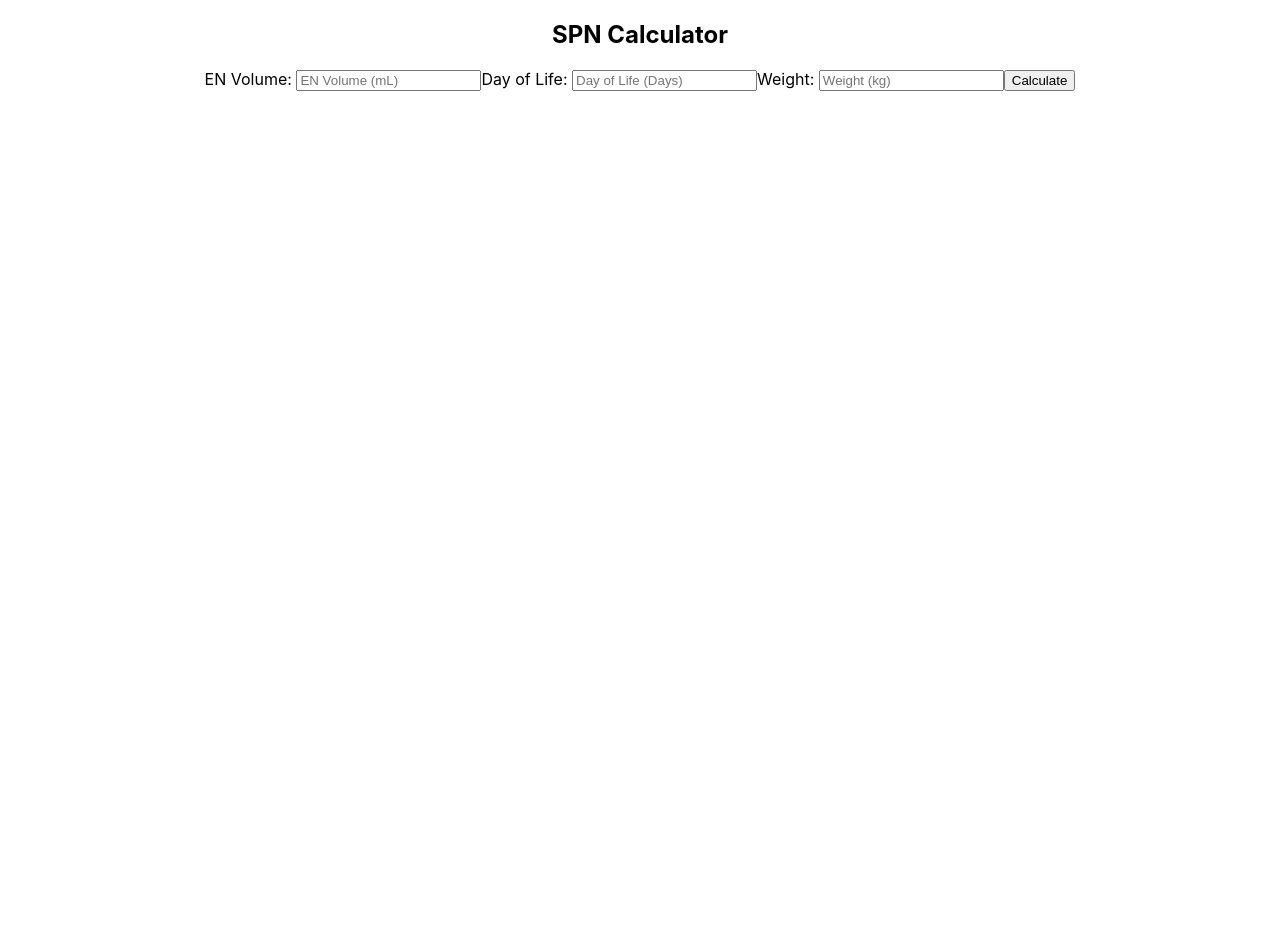
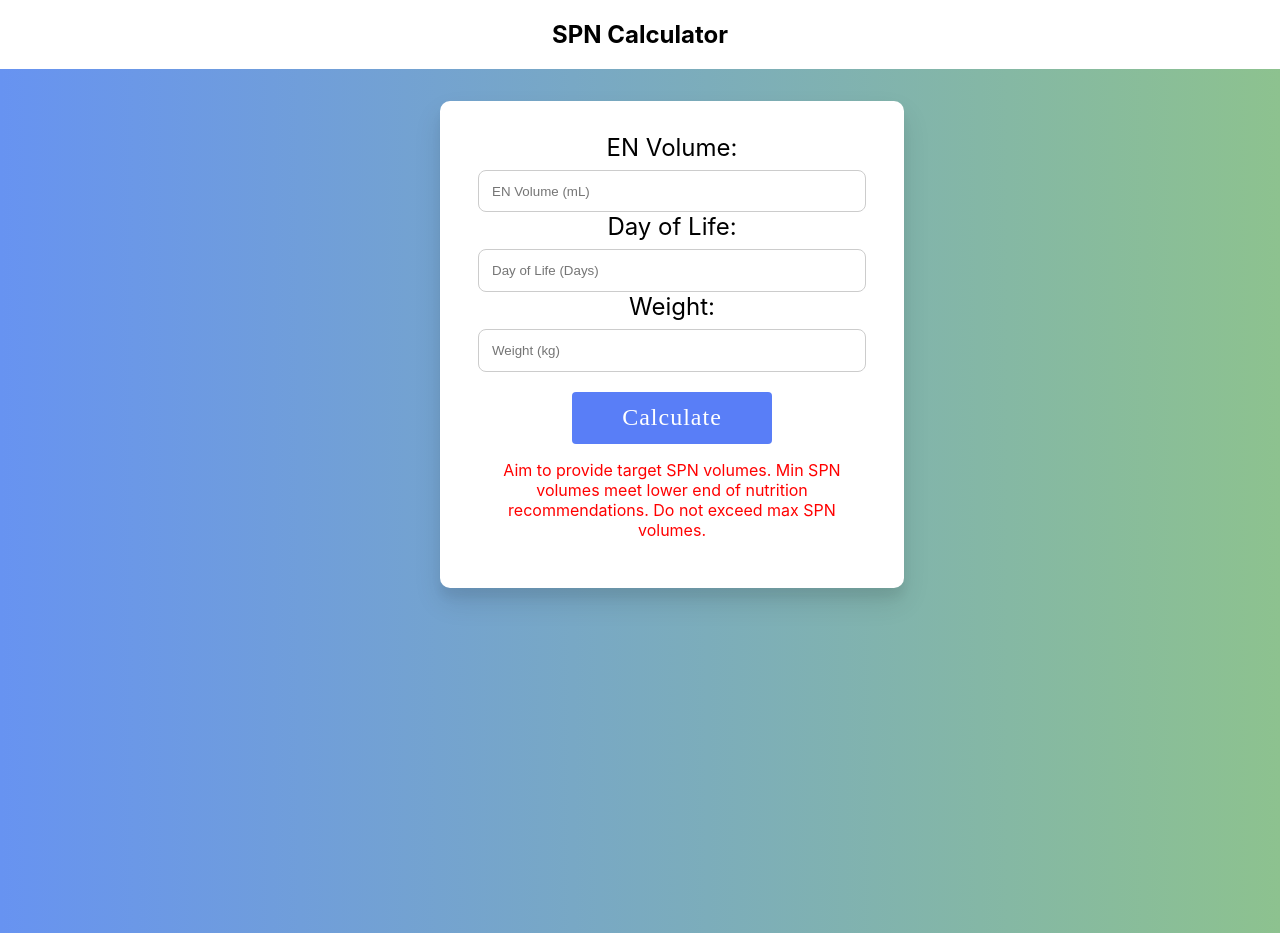
Before and after one commit to Aoibheannmangan/SwitchTest, a React (Create React App) app in the folder frontend/: page / in a window 1280 px wide. Before the commit the page ends 800 px from the top, so only its background shows below. Built offline with nearby package versions, Linux system fonts and the light colour scheme.

Commit message:
some design stuff

```diff
--- a/frontend/src/App.css
+++ b/frontend/src/App.css
@@ -36,3 +36,89 @@
     transform: rotate(360deg);
   }
 }
+
+.warning-text{
+  color: #ff0000;
+  bold: true;
+}
+
+.calculator-container {
+  display: flex;
+  justify-content: center;
+  align-items: flex-start;
+  min-height: 100vh;
+  padding: 2rem 1rem;
+  background: linear-gradient(to right, #6793f1, #8dc28f);
+}
+
+
+.form-wrapper {
+  width: 90%;
+  max-width: 400px;
+}
+
+.calculator-card {
+  background: white;
+  border-radius: 10px;
+  box-shadow: 0 14px 28px rgba(0, 0, 0, 0.1), 0 10px 10px rgba(0, 0, 0, 0.05);
+  padding: 2rem;
+  width: 100%;
+}
+
+input-group {
+  margin-bottom: 1.5rem;
+}
+
+
+.input-group label {
+  display: block;
+  margin-bottom: 0.5rem;
+  color: black;
+  font-size: 1.5rem;
+}
+
+.input-group input {
+  width: 90%;
+  padding: 0.8rem;
+  border: 1px solid #ccc;
+  border-radius: 8px;
+  transition: border-color 0.3s, box-shadow 0.3s;
+}
+
+.input-group input:focus {
+  border-color: #000000;
+  box-shadow: 0 0 0 2px rgba(74, 144, 226, 0.25);
+  outline: none;
+}
+
+
+.input-group input.error {
+  border-color: #e74c3c;
+}
+
+.calculate-button {
+  width: 50%;
+  margin-top: 20px;
+  padding: 0.8rem;
+  background-color: #597ef7;
+  border: none;
+  border-radius: 4px;
+  color: white;
+  font-size: 1.5rem;
+  font-weight: 500;
+  cursor: pointer;
+  transition: background 0.3s, transform 0.1s;
+  letter-spacing: 1px;
+  font-family: "Sansation", serif;
+  align-self: center;
+}
+
+
+.calculate-button:hover {
+  background: #3b53a3;
+}
+
+
+.calculate-button:active {
+  transform: scale(0.98);
+}
--- a/frontend/src/App.js
+++ b/frontend/src/App.js
@@ -24,7 +24,11 @@ export default function App() {
   return(
     <div className='App'>
       <h2>SPN Calculator</h2>
+      <div className="calculator-container">
+        <div className="form-wrapper">
+          <div className="calculator-card">
             <form onSubmit={handleSubmit}>
+              <div className='input-group'>
                 <label>EN Volume: </label>
                 <input
                   name="en_volume"
@@ -33,6 +37,8 @@ export default function App() {
                   onChange={handleFormChange}
                   placeholder='EN Volume (mL)'
                 />
+              </div>
+              <div className='input-group'>
                 <label>Day of Life: </label>
                 <input
                   name="dol"
@@ -41,7 +47,8 @@ export default function App() {
                   onChange={handleFormChange}
                   placeholder='Day of Life (Days)'
                 />
-
+              </div>
+              <div className='input-group'>
                 <label>Weight: </label>
                 <input
                   name="weight"
@@ -50,7 +57,8 @@ export default function App() {
                   onChange={handleFormChange}
                   placeholder='Weight (kg)'
                 />
-        <button type="submit">Calculate</button>
+              </div>
+              <button type="submit" className="calculate-button">Calculate</button>
             </form>
             {result && (
               <div>
@@ -64,10 +72,12 @@ export default function App() {
                     <p><strong>Total SPN Volume: </strong>{result.target_total}</p>
                   </>
                 )}
-
               </div>
-
             )}
+            <p className="warning-text">Aim to provide target SPN volumes. Min SPN volumes meet lower end of nutrition recommendations. Do not exceed max SPN volumes.</p>
+          </div>
+          </div>
+        </div>
       </div>
   )
 };
```
Lines whose indentation alone changed are shown as unchanged.
